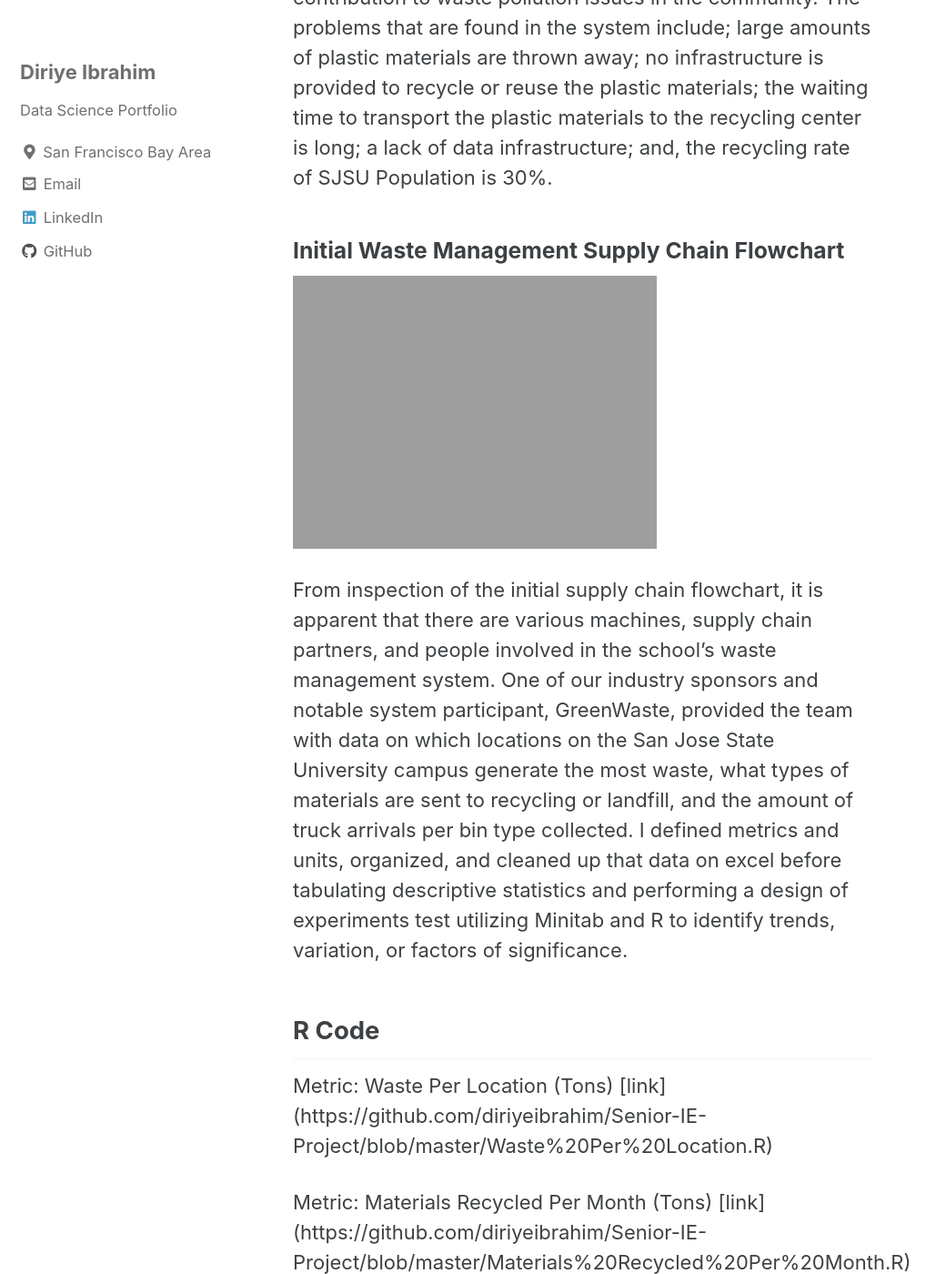
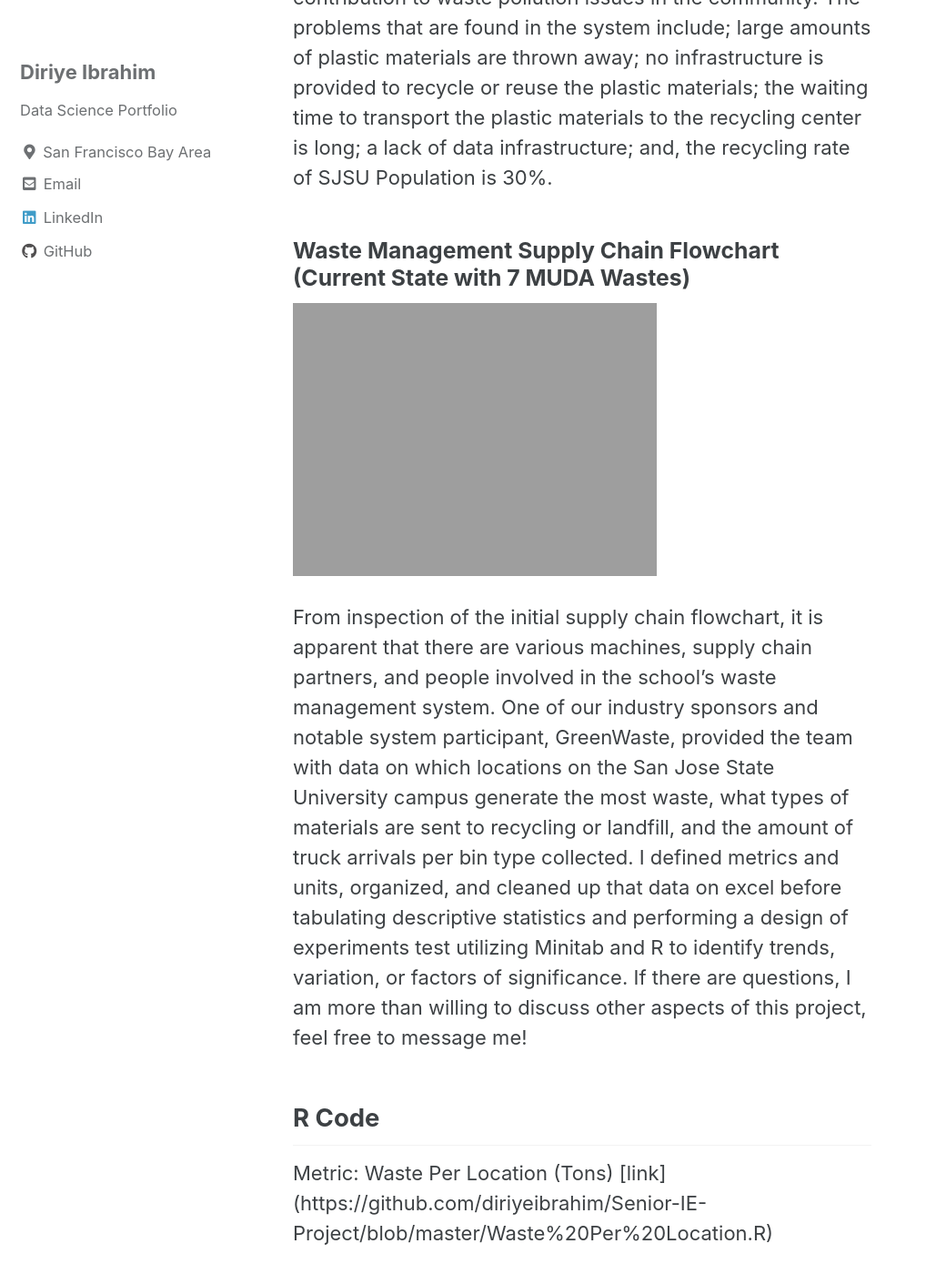
Before and after one commit to diriyeibrahim/diriyeibrahim.github.io, a Jekyll site: the page built from _posts/2020-07-24-seniorieproject.md, in a window 1280 px wide and 1400 px high, scrolled down 392 px. Shown: the whole window at 91% size, without its empty margins (0-1040 px from the left). Built offline with Jekyll 4.4.1, drawn with Linux system fonts in a browser that asks for light colours; cached includes are drawn as plain includes.

Commit message:
new github

```diff
--- a/_posts/2020-07-24-seniorieproject.md
+++ b/_posts/2020-07-24-seniorieproject.md
@@ -9,11 +10,11 @@ excerpt: "R Programming, SJSU Recycling System, Data Science"
 
 The concentration of the study is to optimize San Jose State University’s waste management system and reduce their contribution to waste pollution issues in the community. The problems that are found in the system include; large amounts of plastic materials are thrown away; no infrastructure is provided to recycle or reuse the plastic materials; the waiting time to transport the plastic materials to the recycling center is long; a lack of data infrastructure; and, the recycling rate of SJSU Population is 30%.
 
-### Initial Waste Management Supply Chain Flowchart
+### Waste Management Supply Chain Flowchart (Current State with 7 MUDA Wastes)
 
 <img src="{{ site.url }}{{ site.baseurl }}/images/recyclingsystem/processmap.jpeg" alt="">
 
-From inspection of the initial supply chain flowchart, it is apparent that there are various machines, supply chain partners, and people involved in the school's waste management system. One of our industry sponsors and notable system participant, GreenWaste, provided the team with data on which locations on the San Jose State University campus generate the most waste, what types of materials are sent to recycling or landfill, and the amount of truck arrivals per bin type collected. I defined metrics and units, organized, and cleaned up that data on excel before tabulating descriptive statistics and performing a design of experiments test utilizing Minitab and R to identify trends, variation, or factors of significance.
+From inspection of the initial supply chain flowchart, it is apparent that there are various machines, supply chain partners, and people involved in the school's waste management system. One of our industry sponsors and notable system participant, GreenWaste, provided the team with data on which locations on the San Jose State University campus generate the most waste, what types of materials are sent to recycling or landfill, and the amount of truck arrivals per bin type collected. I defined metrics and units, organized, and cleaned up that data on excel before tabulating descriptive statistics and performing a design of experiments test utilizing Minitab and R to identify trends, variation, or factors of significance. If there are questions, I am more than willing to discuss other aspects of this project, feel free to message me!
 
 ## R Code
 
```
Also changed, not shown: other parts of _posts/2020-07-24-seniorieproject.md (+1 -0 lines).
